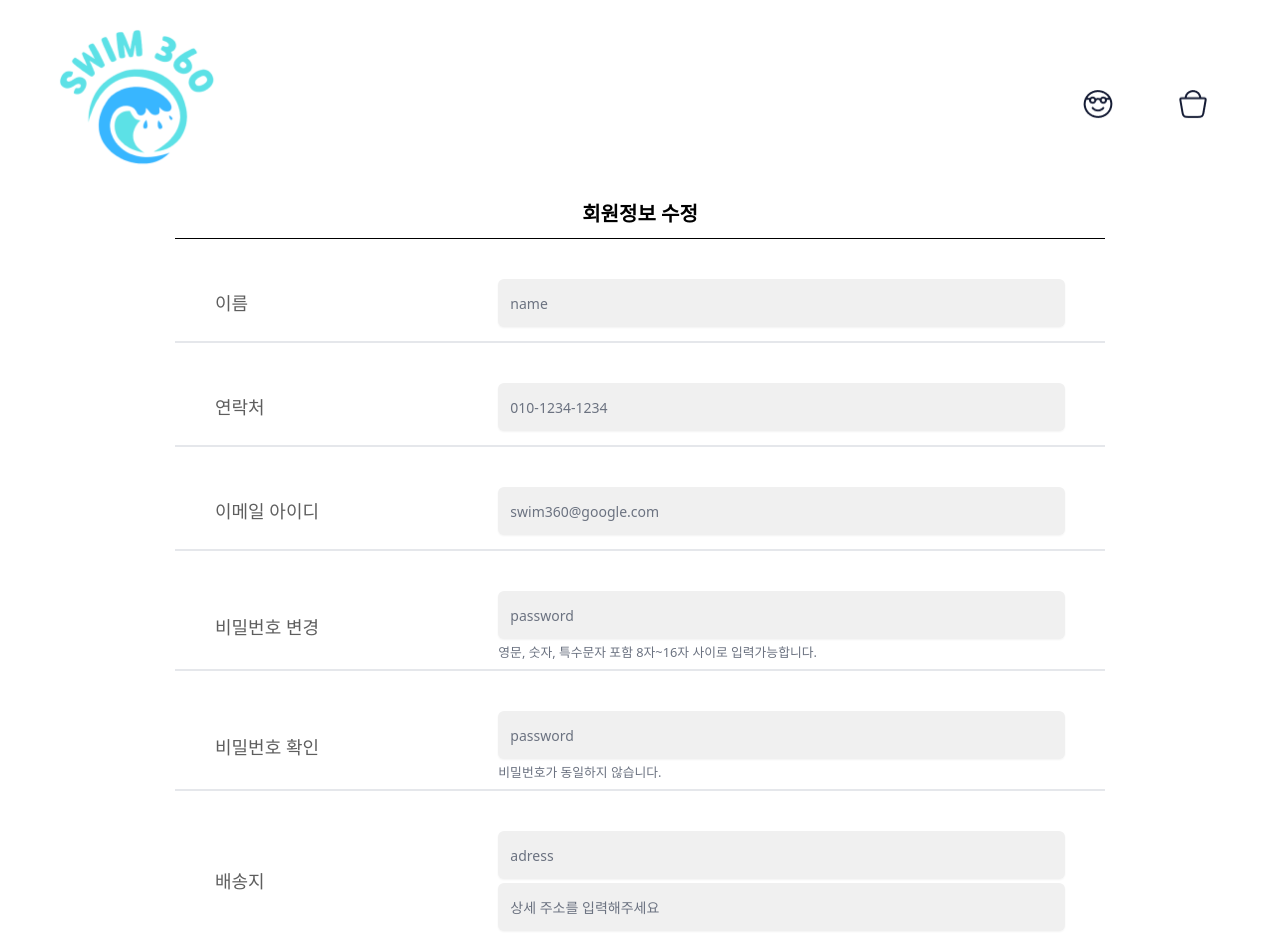
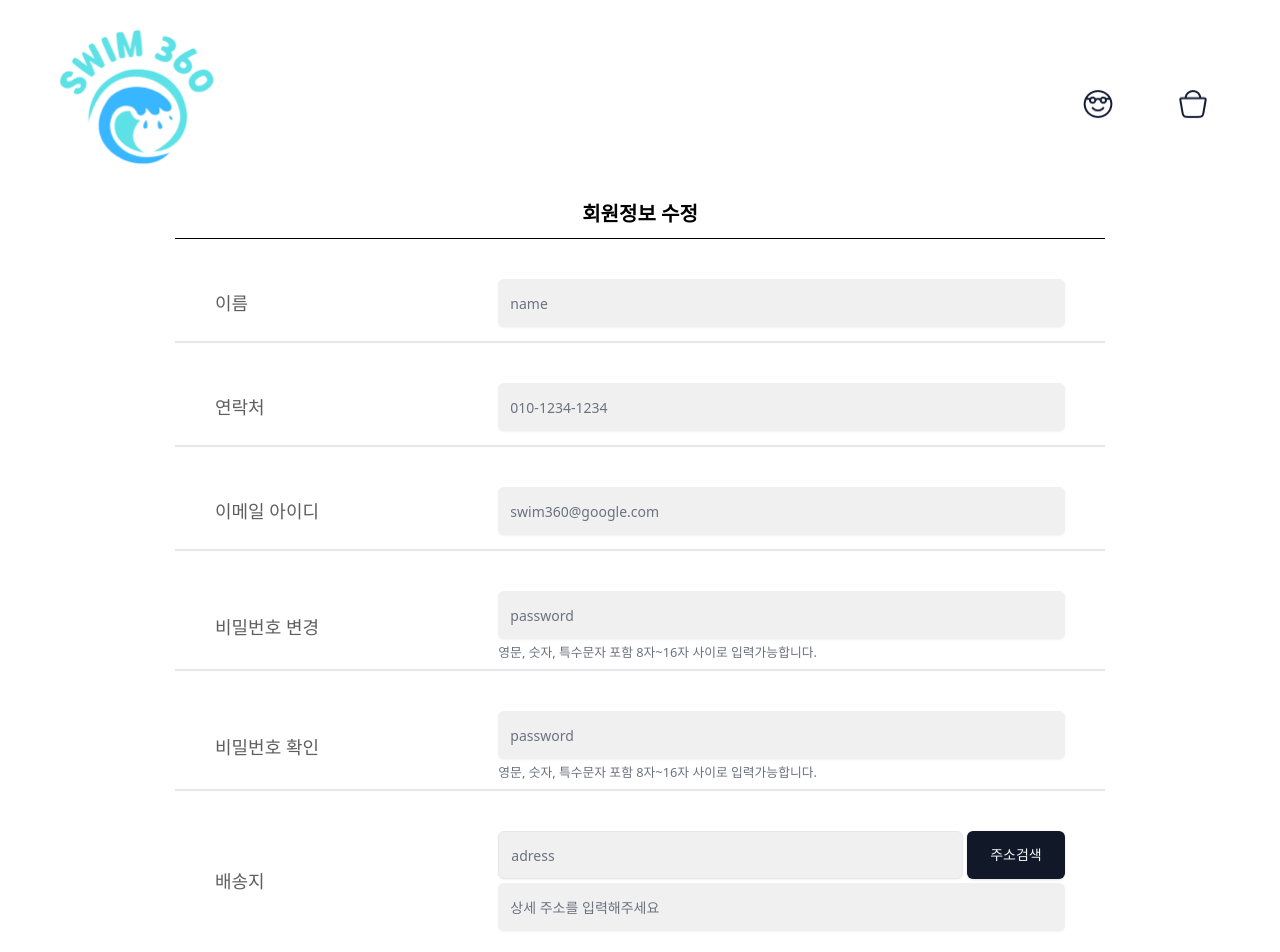
Before and after one commit to ormcamp-fe-3rd/swim360, a React (Vite) app in the folder frontend/: page /mypage/edit in a window 1280 px wide. Shown: the top 952 px of the page. Built offline with nearby package versions, Linux system fonts and the light colour scheme; no server answers.

Commit message:
fix: 주소검색 버튼 추가, placeholder 수정

```diff
--- a/frontend/src/components/mypage/UserInfoEditForm.tsx
+++ b/frontend/src/components/mypage/UserInfoEditForm.tsx
@@ -40,6 +40,7 @@ export default function UserInfoEditForm() {
       username: "",
       phoneNumber: "",
       emailId: "",
+      password: "",
       address:"",
     },
   });
@@ -155,7 +156,7 @@ export default function UserInfoEditForm() {
           />
           <FormField
             control={form.control}
-            name="passwordCheck"
+            name="password"
             render={({ field }) => (
               <FormItem className="h-20 w-full border-b-2">
                 <div className="flex w-full items-center justify-between px-10">
@@ -167,7 +168,8 @@ export default function UserInfoEditForm() {
                       <Input placeholder="password" {...field} />
                     </FormControl>
                     <FormDescription className="pt-1">
-                      비밀번호가 동일하지 않습니다.
+                      영문, 숫자, 특수문자 포함 8자~16자 사이로 입력가능합니다.
+                      {/* 비밀번호가 동일하지 않습니다. */}
                     </FormDescription>
                   </div>
                   <FormMessage />
@@ -185,8 +187,17 @@ export default function UserInfoEditForm() {
                     배송지
                   </FormLabel>
                   <div className="flex w-2/3 flex-col gap-1">
-                    <FormControl className="h-12 border-none bg-[#F0F0F0]">
-                      <Input placeholder="adress" {...field} />
+                    <FormControl className="h-12 border-none">
+                      <div className="flex gap-1">
+                        <Input
+                          placeholder="adress"
+                          {...field}
+                          className="h-full bg-[#F0F0F0]"
+                        />
+                        <PrimaryButton className="h-full w-1/5">
+                          주소검색
+                        </PrimaryButton>
+                      </div>
                     </FormControl>
                     <FormControl className="h-12 border-none bg-[#F0F0F0]">
                       <Input
@@ -207,6 +218,7 @@ export default function UserInfoEditForm() {
               </PrimaryButton>
             </Link>
             <Link to="/mypage" className="w-full">
+            {/* TODO: 회원정보 수정 기능 추가 */}
               <PrimaryButton>확인</PrimaryButton>
             </Link>
           </div>
```
